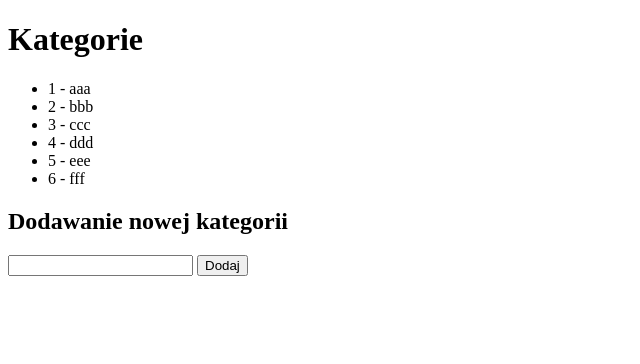
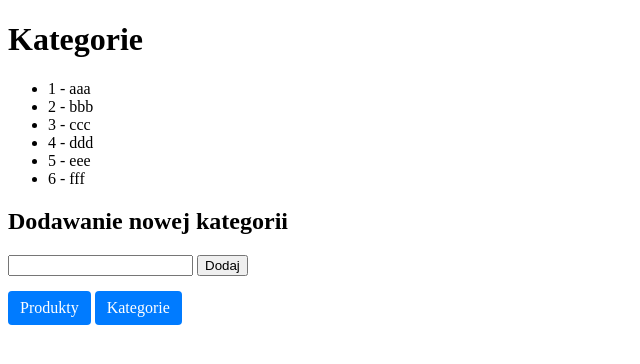
Before and after one commit to TheFirenEx/MVC34475, a PHP site: page / in a window 1280 px wide. Shown: the top 364 px of the page, without its empty margins (0-640 px from the left). Run offline with PHP 8.4, Linux system fonts and the light colour scheme; data comes from the database, SQL or seed files in the repository.

Commit message:
Dodanie 2 przyciskow nawigujacych do footera oraz pliku ze stylami i odnonik do nich w header

```diff
--- /dev/null
+++ b/public/css/styles.css
@@ -0,0 +1,9 @@
+.btn {
+  display: inline-block;
+  margin-top: 15px;
+  padding: 8px 12px;
+  background: #007bff;
+  color: #fff;
+  text-decoration: none;
+  border-radius: 4px;
+}
--- a/templates/footer.html.php
+++ b/templates/footer.html.php
@@ -1,2 +1,8 @@
+    <footer>
+        <nav>
+            <a href="<?= route('products') ?>" class="btn">Produkty</a>
+            <a href="<?= route('categories') ?>" class="btn">Kategorie</a>
+        </nav>
+    </footer>
     </body>
 </html>
--- a/templates/header.html.php
+++ b/templates/header.html.php
@@ -3,6 +3,7 @@
 
 <head>
 	<meta charset="utf-8">
+    <link rel="stylesheet" href="/css/styles.css">
 	<title>
 		<?php
 		echo $this->title !== null ? $this->title : config('app.name');
--- a/templates/products.html.php
+++ b/templates/products.html.php
@@ -9,7 +9,6 @@ require_once(__DIR__ . '/header.html.php')
     }
     ?>
 </ul>
-
 <?php
 require_once(__DIR__ . '/footer.html.php')
 ?>
```
Also changed, not shown: composer.json (indentation only).
